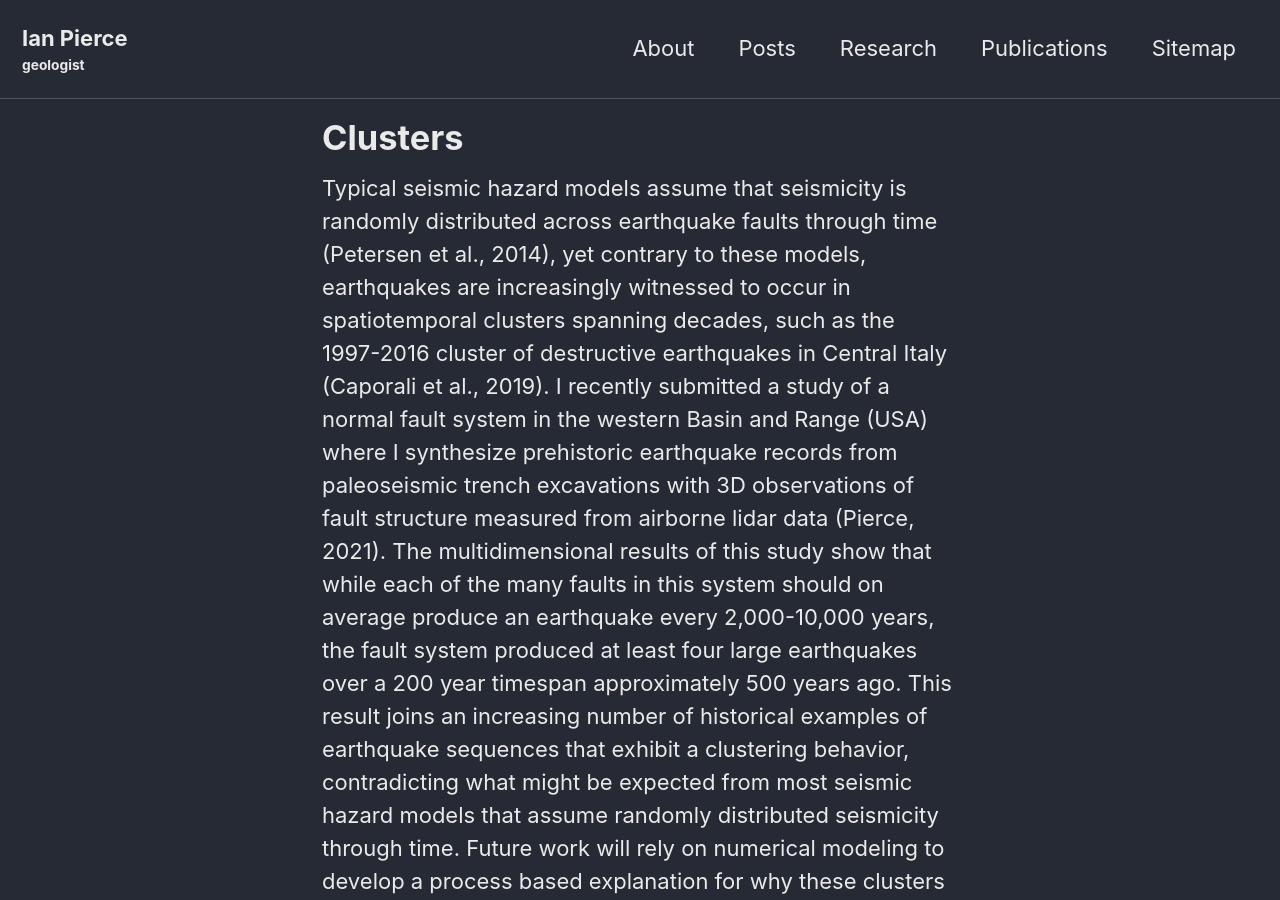
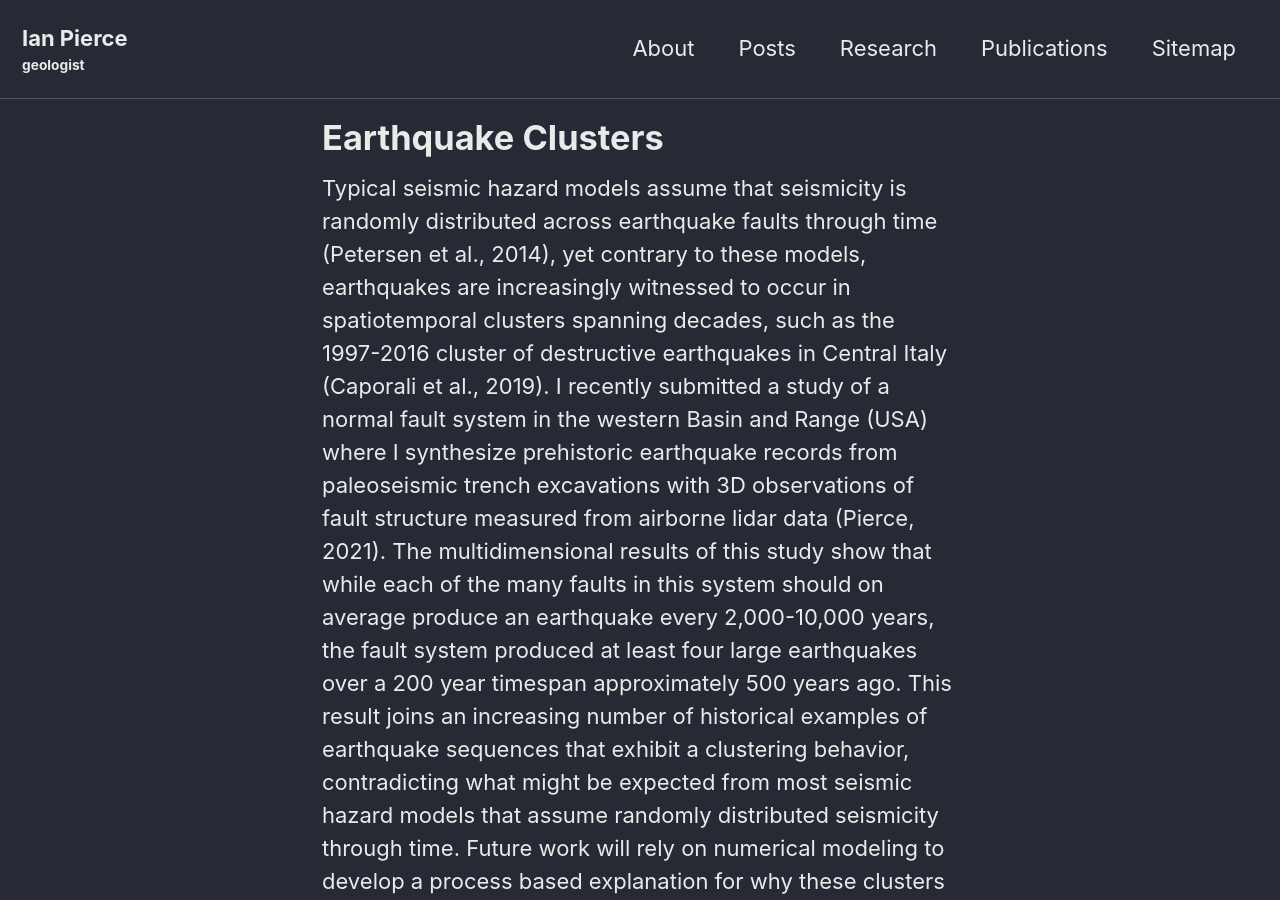
Before and after one commit to Neotectonic/Neotectonic.github.io, a Jekyll site: the page built from docs/_research/clusters.md, in a window 1280 px wide and 900 px high. Built offline with Jekyll 4.4.1, drawn with Linux system fonts in a browser that asks for light colours; cached includes are drawn as plain includes.

Commit message:
Update clusters.md

```diff
--- a/docs/_research/clusters.md
+++ b/docs/_research/clusters.md
@@ -1,6 +1,7 @@
 ---
 short_name: clusters
-name: Spatiotemporal clustering of earthquakes
+title: "Earthquake Clusters"
+Excerpt: "Spatiotemporal clustering of earthquakes"
 permalink: /research/clusters/
 ---
 Typical seismic hazard models assume that seismicity is randomly distributed across earthquake faults through time (Petersen et al., 2014), yet contrary to these models,  earthquakes are increasingly witnessed to occur in spatiotemporal clusters spanning decades, such as the 1997-2016 cluster of destructive earthquakes in Central Italy (Caporali et al., 2019). I recently submitted a study of a normal fault system in the western Basin and Range (USA) where I synthesize prehistoric earthquake records from paleoseismic trench excavations with 3D observations of fault structure measured from airborne lidar data (Pierce, 2021). The multidimensional results of this study show that while each of the many faults in this system should on average produce an earthquake every 2,000-10,000 years, the fault system produced at least four large earthquakes over a 200 year timespan approximately 500 years ago. This result  joins an increasing number of historical examples of earthquake sequences that exhibit a clustering behavior, contradicting what might be expected from most seismic hazard models that assume randomly distributed seismicity through time. Future work will rely on numerical modeling to develop a process based explanation for why these clusters occur.
```
